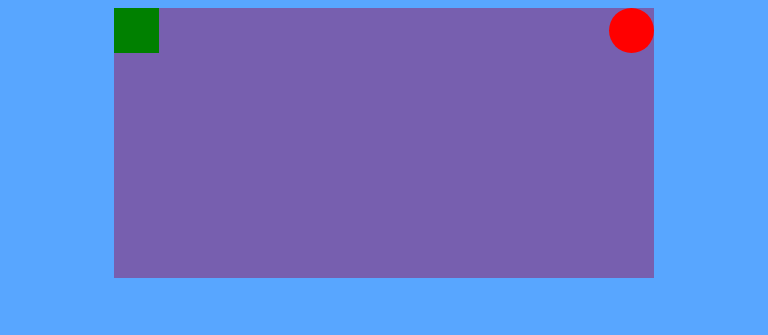
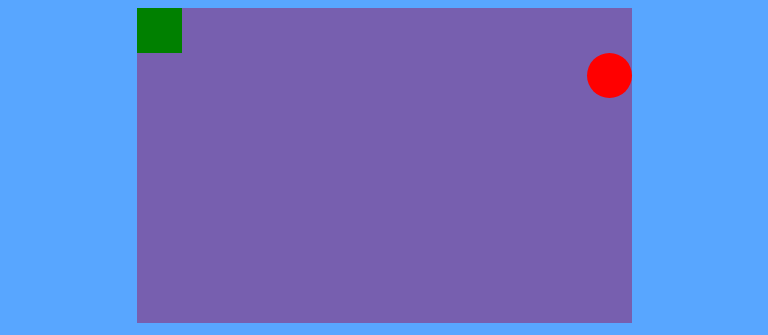
Before and after one commit to D4T10R/portifolio_datior, a plain HTML site: page css/projetos/cobrinha/cobrinha.html in a window 768 px wide. Shown: the top 335 px of the page. Drawn offline with Linux system fonts and the light colour scheme.

Commit message:
Arrumando o tamanho do quadrado

```diff
--- a/css/projetos/cobrinha/cobrinha.html
+++ b/css/projetos/cobrinha/cobrinha.html
@@ -56,8 +56,8 @@
     }
 
     .caixa {
-            width: 540px;
-            height: 270px;
+        width: 900px;
+        height: 450px;
     }
 
     .controle {
@@ -95,6 +95,11 @@
 
     @media screen and (min-width: 600px) and (max-width: 900px) {
 
+        .caixa {
+            width: 495px;
+            height: 315px;
+        }
+
         .controle {
             display: block;
         }
@@ -104,7 +109,7 @@
     @media screen and (max-width: 599px) {
         .caixa {
             width: 360px;
-            height: 180px;
+            height: 225px;
         }
 
         .controle {
```
Also changed, not shown: html/projetos.html (+1 -1 lines). Lines whose indentation alone changed are shown as unchanged.
